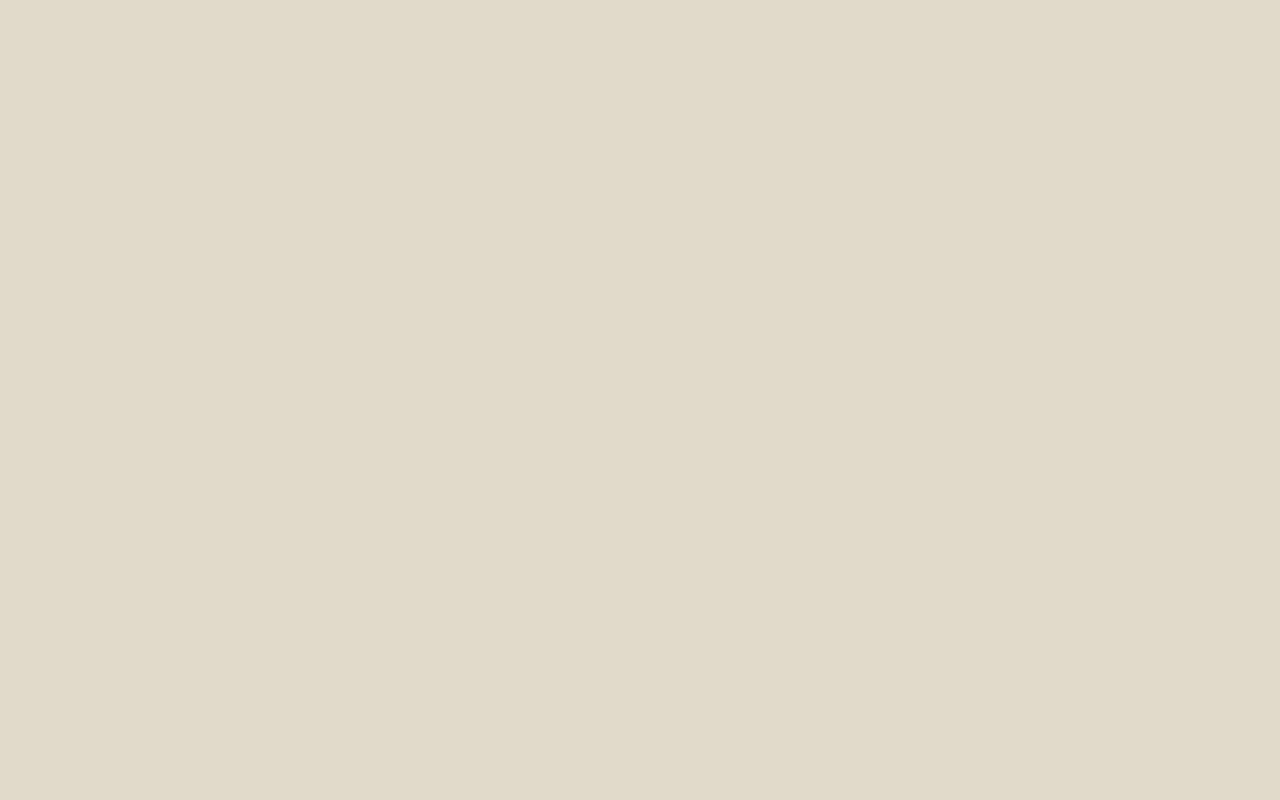
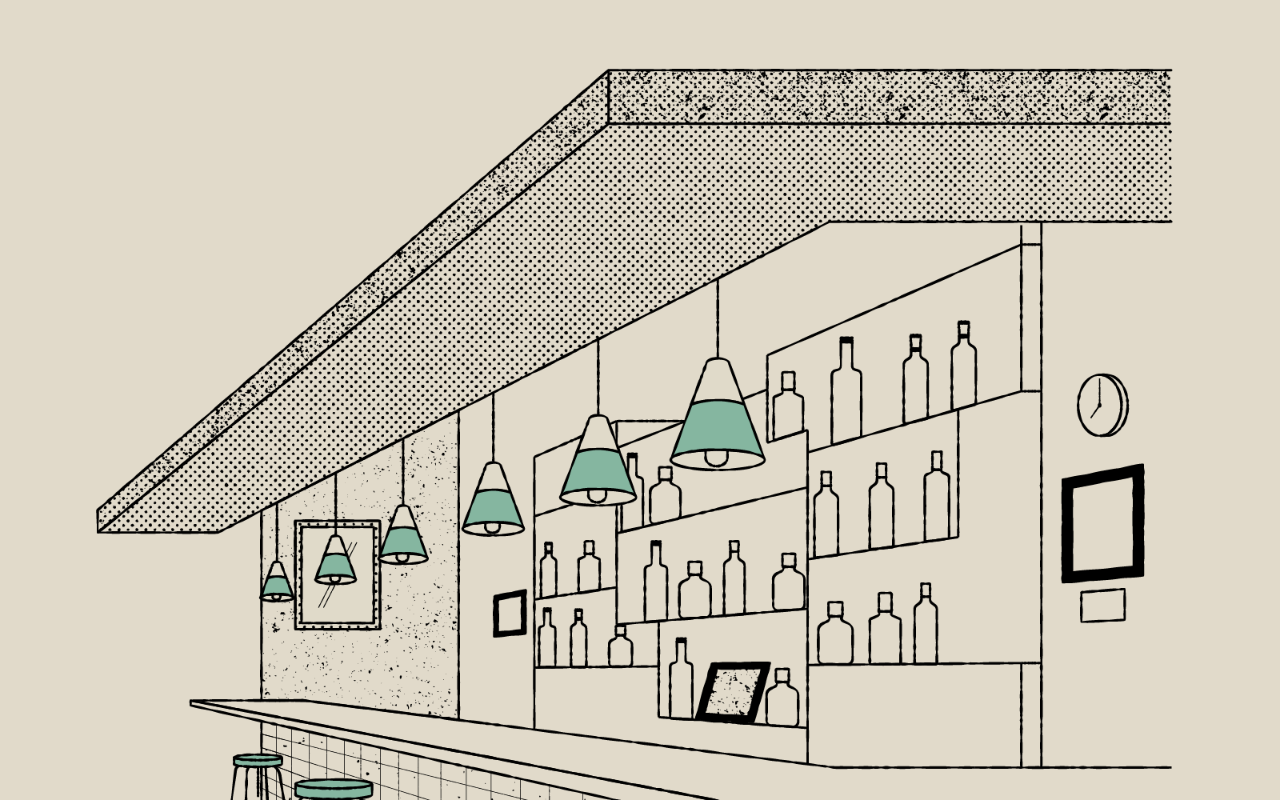
Before and after one commit to JankieQwQ/EtherealBar, a plain HTML site: page src/index.html in a window 1280 px wide. Both pictures are taken after a click on the button "开门". Shown: the top 800 px of the page. Drawn offline with Linux system fonts and the light colour scheme.

Commit message:
[feat] Load picture

```diff
--- a/src/index.html
+++ b/src/index.html
@@ -12,6 +12,6 @@
     <div class="door" id="first">
         <button type="button" onclick="load()" class="button">开门</button>
     </div>
-
+    <img id="image" />
 </body>
 </html>
--- a/src/js/main.js
+++ b/src/js/main.js
@@ -25,4 +25,6 @@ function load(){
     ethereal = new Bar('1.0.0');
     ethereal.raining();
     document.getElementById("first").remove();
+    const img = document.getElementById("image");
+    img.src = "image/bar.png";
 }
```
